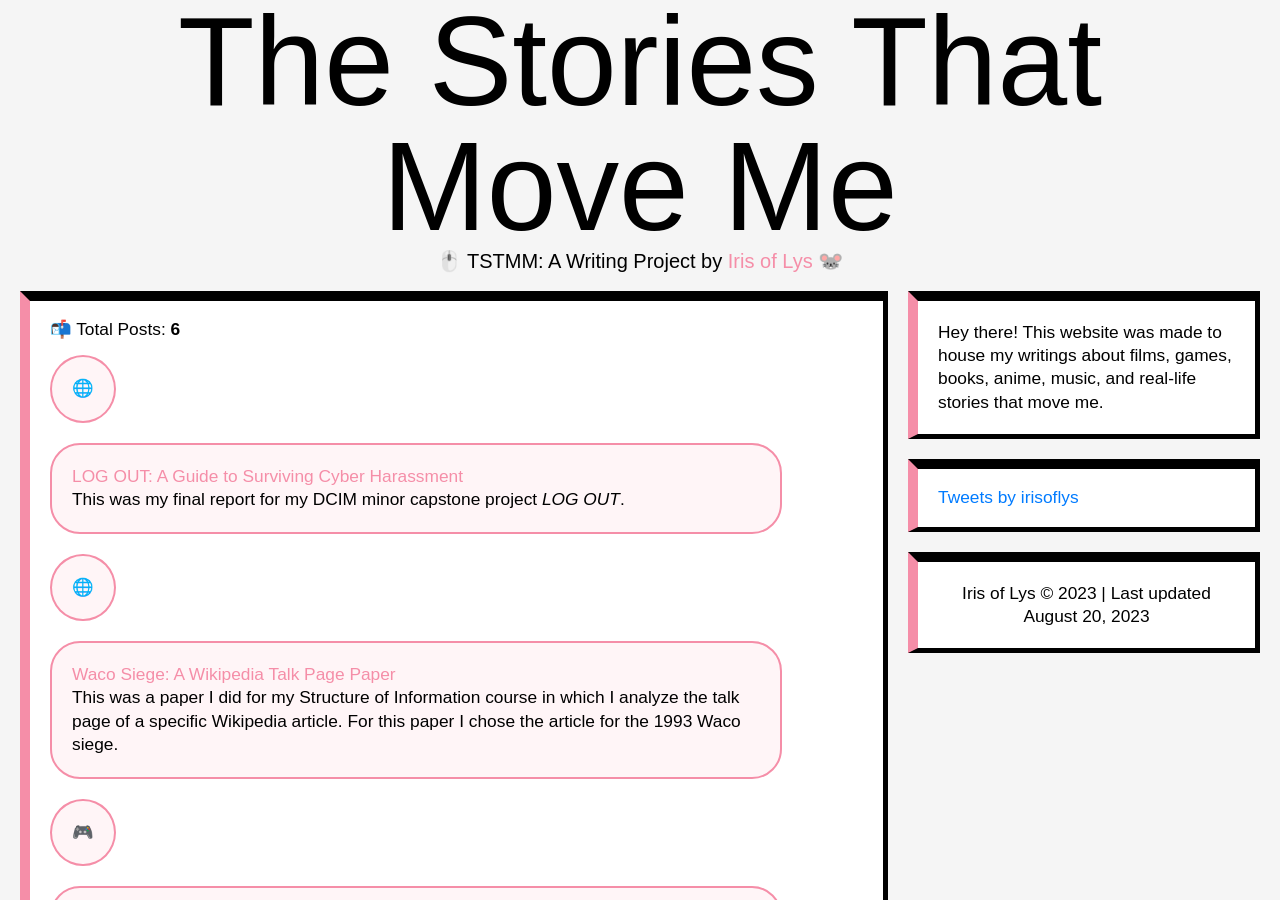
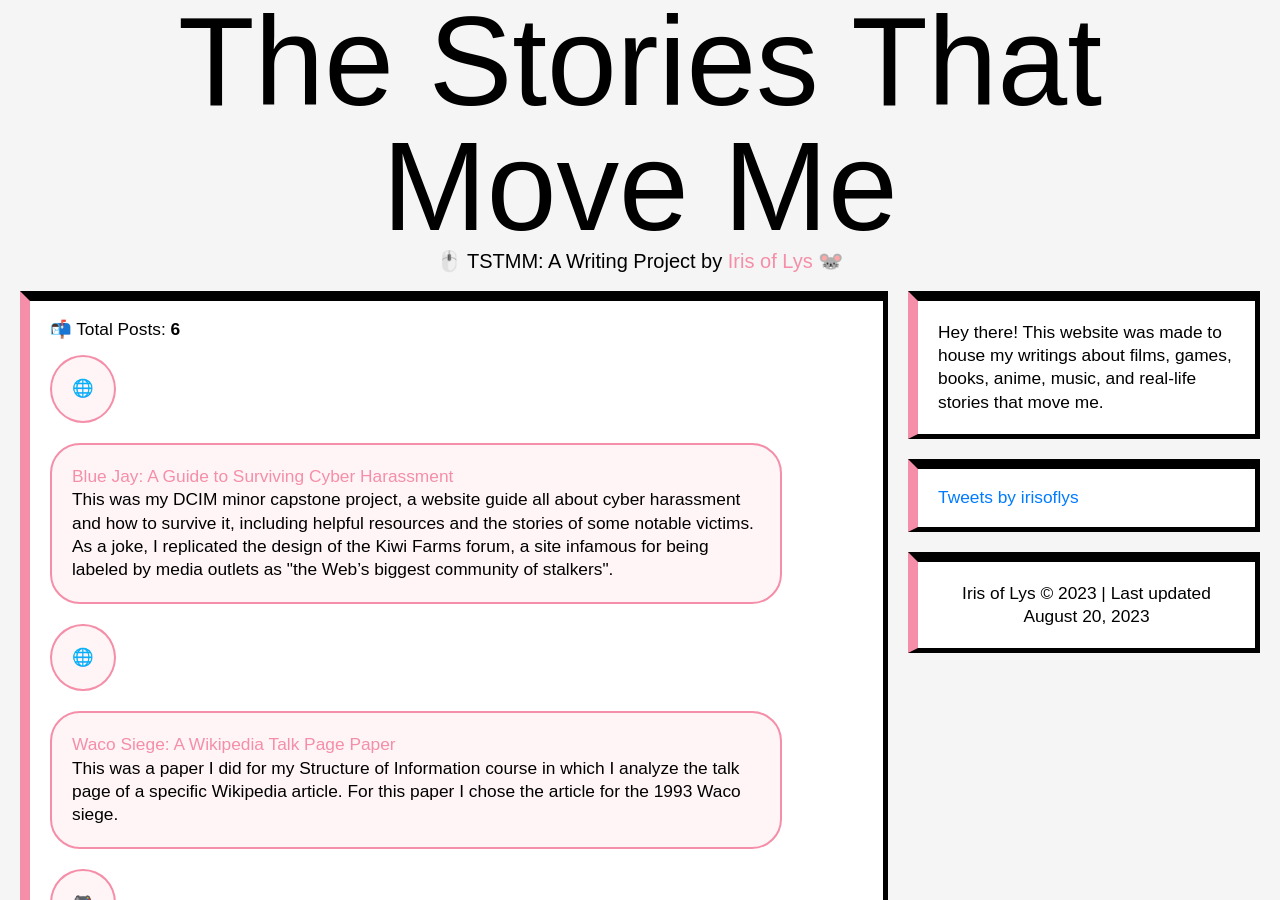
Before and after one commit to liz-lorena/pink-box, a Jekyll site: the page built from index.html, in a window 1280 px wide and 900 px high. Built offline with Jekyll 4.4.1, drawn with Linux system fonts in a browser that asks for light colours; nearby versions of some CDN libraries; the list of posts is cut into pages by our own code; comment, search, counter and statistics services are not loaded.

Commit message:
Update and rename 2020-01-24-logout-a-guide-to-surviving-cyber-harassment.md to 2020-01-24-blue-jay-a-guide-to-surviving-cyber-harassment.md

```diff
--- a/_posts/2020-01-24-logout-a-guide-to-surviving-cyber-harassment.md
+++ b/_posts/2020-01-24-blue-jay-a-guide-to-surviving-cyber-harassment.md
@@ -1,29 +1,30 @@
 ---
 layout: post
-title: "LOG OUT: A Guide to Surviving Cyber Harassment"
+title: "Blue Jay: A Guide to Surviving Cyber Harassment"
 date: 2020-01-24
 written: 2019-05-01
 category: IRL
 comments: true
-excerpt: This was my final report for my DCIM minor capstone project <em>LOG OUT</em>.
+excerpt: This was my DCIM minor capstone project, a website guide all about cyber harassment and how to survive it, including helpful resources and the stories of some notable victims. As a joke, I replicated the design of the Kiwi Farms forum, a site infamous for being labeled by media outlets as "the Web’s biggest community of stalkers".
 ---
 
-<img src="https://lizlorena.com/img/logout.png" alt="" class="img-fluid"/>
+<img src="https://irisoflys.com/img/logout.png" alt="" class="img-fluid"/>
 
+<h2>Final Report</h2>
 <h3>Introduction</h3>
 <h4>Goals</h4>
 
-<p>The goals of my project were to make a website that functions as a comprehensive guide for people who are curious about or afraid of cyber harassment. The website was to have information about the different kinds of cyber harassment including cyberstalking, cyberbullying, revenge porn, and so on as well the effects of these types of harassment on the lives of individuals, with specific stories to illustrate. The website was to look good on desktop as well as mobile with a catchy name and a design that makes the website easy to use and navigate. I can safely say that the final product does accomplish these goals.</p>
+<p>The goals of my project were to make a website that functions as a comprehensive guide for people who are curious about or afraid of cyber harassment. The website was to have information about the different kinds of cyber harassment including cyberstalking, cyberbullying, revenge porn, and so on, as well as the effects of these types of harassment on the lives of individuals, with specific stories to illustrate. The website was to look good on desktop as well as mobile with a catchy name and a design that makes the website easy to use and navigate. I can safely say that the final product does accomplish these goals.</p>
 
 <h4>Purpose</h4>
 <p>The purpose of the website is to serve as a guide for people to learn more about cyber harassment and its victims and perpetrators. Its purpose is also to teach people how to avoid becoming a victim of cyber harassment and how to fight cyber harassment if they have already been targeted. The website also contains references to all the sources found through research, information on immediate help, links to helpful digital tools, and other useful resources.</p>
 
 <h3>Deliverables</h3>
-<p>The deliverable of the project is a link to a website. This website is a bundle of files and folders that is stored and hosted as a static website on the <em>Github Pages</em> service for free. The name of the repository is “logout” because the name of my project is <em>LOG OUT</em>. The link to it is <a href="https://lizlorena.com/logout" target="_blank">https://lizlorena.com/logout</a>.</p>
+<p>The deliverable of the project is a link to a website. This website is a bundle of files and folders that is stored and hosted as a static website on the <em>Github Pages</em> service for free. The name of the repository is “bluejay” because the name of my project is <em>Blue Jay</em>. The link to it is <a href="https://irisoflys.com/bluejay" target="_blank">https://irisoflys.com/bluejay</a>.</p>
 <h3>Design</h3>
-<p>The design of the website is meant to mirror the design of the forum website Kiwi Farms, which is known in mainstream media as “the web’s biggest community of stalkers” (Pless, 2016). The point of this was to playfully mock that website as like a parody. Using their design but being an anti-cyberstalking resource gives the content some artistic merit. The name of my project is also a callout to <em>Kiwi Farms</em>. The name of my project is <em>LOG OUT</em>, which simultaneously tells victims to log out to get away from toxic people and also tells harassers to log out and quit harassing others.</p>
+<p>The design of the website is meant to mirror the design of the forum website <em>Kiwi Farms</em>, which is known in mainstream media as “the web’s biggest community of stalkers” (Pless, 2016). The point of this was to playfully mock that website as like a parody. Using their design but being an anti-cyberstalking resource gives the content some artistic merit. The name of my project is also a callout to <em>Kiwi Farms</em>. The name of my project is <em>Blue Jay</em>, which simultaneously tells victims to Blue Jay to get away from toxic people and also tells harassers to Blue Jay and quit harassing others.</p>
 
-<p>There are a few changes to the design because the purpose of my website is totally different from the purpose of the <em>Kiwi Farms</em> website. <em>Kiwi Farms</em> is a forum website so they have different options for threads, while <em>LOG OUT</em> is a database-type educational website. The menu is simplified to the six pages on the website: the homepage, a page about the different types of cyber harassment and attacks, a page that answers questions about how to prevent it, a page that answers questions about how to fight it, a page with stories about notable victims of cyber harassment, and, finally, a page with credits and additional resources for users. There are also no sidebar widgets because they are not needed. The things that stayed the same include the color scheme, the homepage, the fonts, and other layout elements like the footer widgets and credits section. I took creative liberties with the list of profiles on the victims page, the items on the resources page (the bullets are a reference to the “greentext” typing on 4Chan), and the format on the other pages. Here is the link to the Kiwi Farms website for comparison: <a href="https://kiwifarms.net" target="_blank">https://kiwifarms.net</a>.</p>
+<p>There are a few changes to the design because the purpose of my website is totally different from the purpose of the <em>Kiwi Farms</em> website. <em>Kiwi Farms</em> is a forum website so they have different options for threads, while <em>Blue Jay</em> is a database-type educational website. The menu is simplified to the six pages on the website: the homepage, a page about the different types of cyber harassment and attacks, a page that answers questions about how to prevent it, a page that answers questions about how to fight it, a page with stories about notable victims of cyber harassment, and, finally, a page with credits and additional resources for users. There are also no sidebar widgets because they are not needed. The things that stayed the same include the color scheme, the homepage, the fonts, and other layout elements like the footer widgets and credits section. I took creative liberties with the list of profiles on the victims page, the items on the resources page (the bullets are a reference to the “greentext” typing on <em>4Chan</em>), and the format on the other pages. Here is the link to the <em>Kiwi Farms</em> website for comparison: <a href="https://kiwifarms.net" target="_blank">https://kiwifarms.net</a>.</p>
 <h3>Development</h3>
 <p>I knew from the beginning that I would make my project a website that I would build from scratch using HTML, CSS, and JavaScript. This is because I wanted to create another website project for my web development and design career portfolio. I chose my medium because I had recently rediscovered the educational database website <a href="http://SchoolShooters.Info" target="_blank">SchoolShooters.Info</a> by psychologist and school shooter mental health expert Peter Langman, Ph.D., who studies the effects of the 1999 Columbine High School massacre years after. I was moved to cover a similarly impactful topic which applies to the material in the DCIM minor: cyber harassment in online communities. I was heavily interested in researching these cases and communities like <em>Kiwi Farms</em> already, so I chose that as my starting point.</p>
 <p>Because only static websites can be hosted on <em>Github Pages</em>, I would not be able to create an actual database. I took advantage of these limitations to come up with a creative solution that I felt could save space, be faster, and be used for future projects. I would use the wonderful <em>Jekyll</em> static site generator to create a modular website with widgets that I could plug and unplug from my website super easily and not have to waste space reusing code. I would use the built-in “posts” feature of <em>Jekyll</em> to store the data of each victim in the YAML header of each entry. This way I would just need to focus on adding new information on files that I just drop into the designated folder, and my code would put it on the page itself. The information included the online alias of the victim, a short summary with embedded links if needed, the date the harassment began, the URL path of the victim’s photo, and a link in the title of the entry that led to either a video or article by or for the victim that gives his or her own account of the abuse.</p>
```
